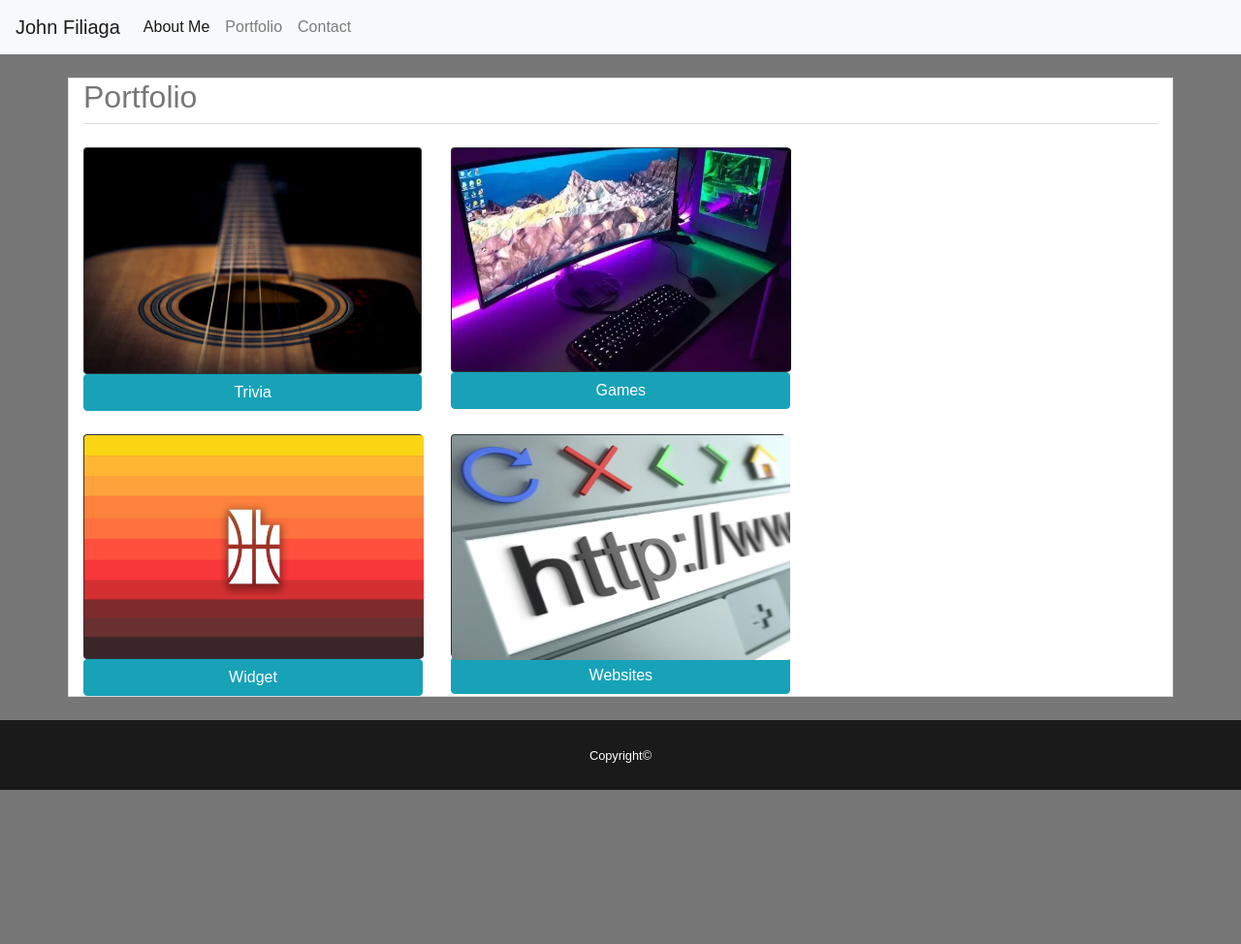
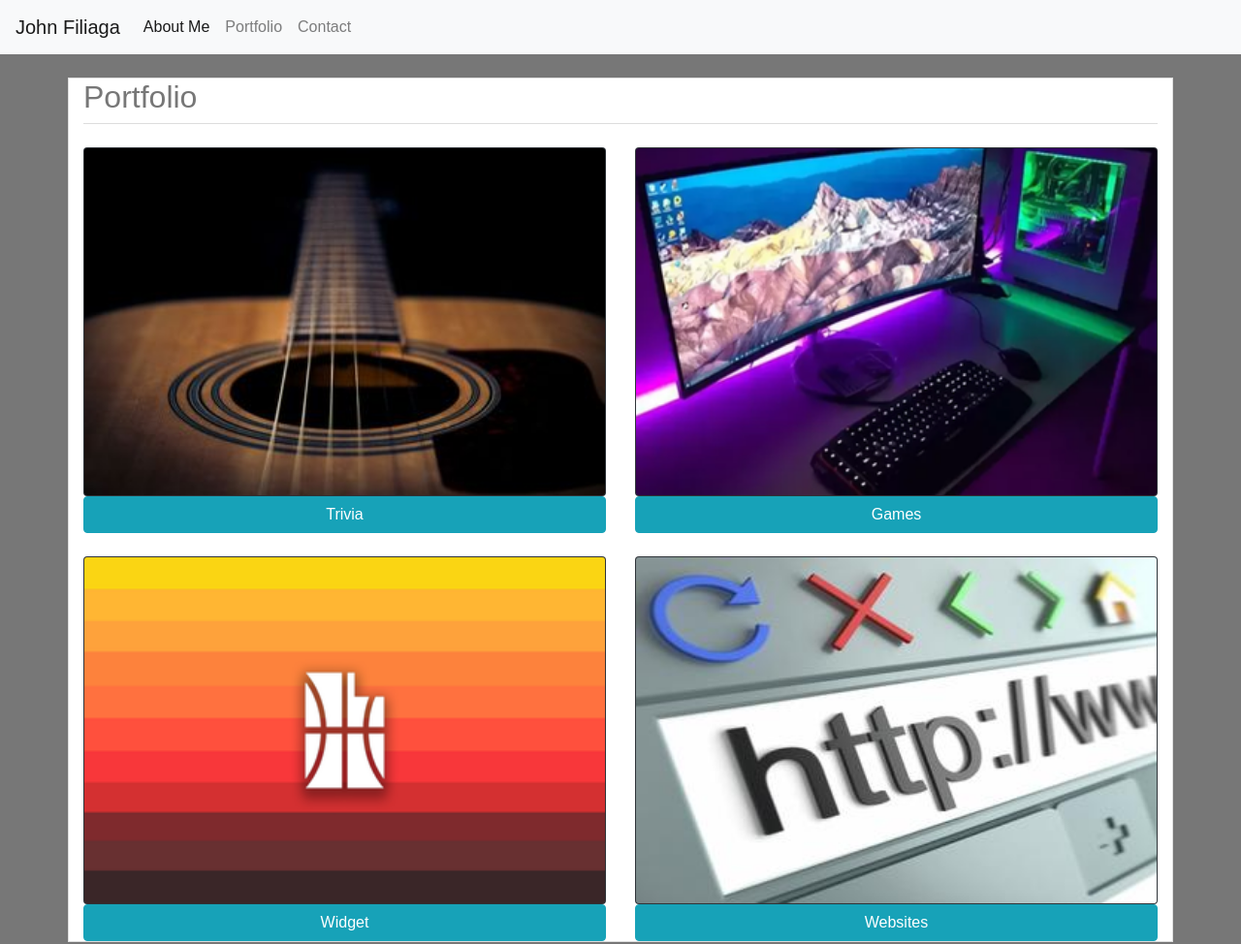
Before and after one commit to jdfili/Portfolio, a plain HTML site: page portfolio.html in a window 1280 px wide. Shown: the top 974 px of the page at 97% size. Before the commit the page ends 815 px from the top, so only its background shows below. Drawn offline with nearby package versions, Linux system fonts and the light colour scheme.

Commit message:
all done

```diff
--- a/portfolio.html
+++ b/portfolio.html
@@ -51,39 +51,37 @@
         </div>
     </nav>
 
-    </nav>
-    </div>
-    <div class="container mt-4 mb-4" style="background: #ffff; border: solid 1px #dddddd">
+    <div class="container mb-4" style="background: #ffff; border: solid 1px #dddddd">
         <div class="header_container" style="border-bottom: 1px solid #dddddd;">
             <h2>Portfolio</h2>
         </div>
         <div class="row">
-            <div class="col-md-4">
+            <div class="col-md-6">
                 <div class="card bg-dark text-white mt-4">
-                    <img class="card-img" src="images/guitar.jpg" alt="Card image">
+                    <img class="card-img" src="images/guitar_350x233.jpg" alt="Card image">
                 </div>
                 <button type="button" class="btn btn-info" style="width: 100%;">Trivia</button>
             </div>
-            <div class="col-md-8">
-                <div class="card bg-dark text-white mt-4" style="width:350px; height: 232px;">
-                    <img class="card-img" src="images/PC_game.png" style="width:350px; height: 232px;" alt="Card image">
+            <div class="col-md-6">
+                <div class="card bg-dark text-white mt-4">
+                    <img class="card-img" src="images/PC_game_2_350x235.png" alt="Card image">
                 </div>
-                <button type="button" class="btn btn-info" style="width: 350px;">Games</button>
+                <button type="button" class="btn btn-info" style="width: 100%;">Games</button>
             </div>
         </div>
         <div class="row">
-            <div class="col-md-4">
-                <div class="card bg-dark text-white mt-4" style="width:350px; height: 232px;">
-                    <img class="card-img" src="images/jazz_logo.png" style="width:350px; height: 232px;" alt="Card image">
+            <div class="col-md-6">
+                <div class="card bg-dark text-white mt-4">
+                    <img class="card-img" src="images/jazz_logo_350x233.png" alt="Card image">
                 </div>
-                <button type="button" class="btn btn-info" style="width: 350px;">Widget</button>
+                <button type="button" class="btn btn-info" style="width: 100%;">Widget</button>
             </div>
-            <div class="col-md-8">
-                    <div class="card bg-dark text-white mt-4" style="width:345px; height: 230px;">
-                        <img class="card-img" src="images/website_image.jpg" style="width:349px; height: 232px;" alt="Card image">
-                    </div>
-                    <button type="button" class="btn btn-info" style="width: 350px;">Websites</button>
+            <div class="col-md-6">
+                <div class="card bg-dark text-white mt-4">
+                    <img class="card-img" src="images/website_image_350x233.jpg" alt="Card image">
                 </div>
+                <button type="button" class="btn btn-info" style="width: 100%;">Websites</button>
+            </div>
         </div>
     </div>
     <div class="copyright py-4 text-center text-white" style="background: rgb(27, 26, 26);">
```
Also changed, not shown: images/PC_game.png (deleted), images/PC_game_2_350x235.png (added), images/guitar.jpg (deleted), images/guitar_350x233.jpg (added), images/jazz_logo.png (deleted), images/jazz_logo_350x233.png (added), images/website_image.jpg (deleted), images/website_image_350x233.jpg (added).
